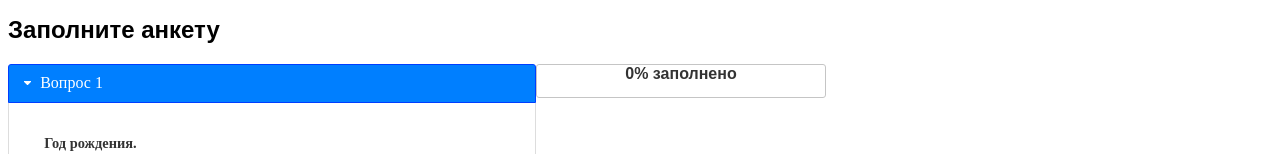
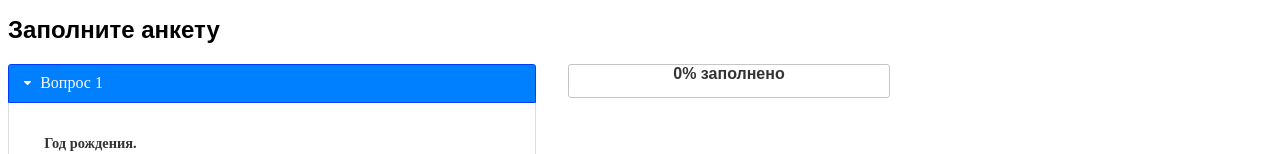
Before and after one commit to Meister17/anketa_shri, a plain HTML site: page index.html in a window 1280 px wide. Shown: the part 179-333 px from the top of the page. Drawn offline with nearby package versions, Linux system fonts and the light colour scheme.

Commit message:
Fix position for progressbar

```diff
--- a/style.css
+++ b/style.css
@@ -41,8 +41,8 @@ p {
 }
 .progress {
   position: fixed;
-  margin-left: 33em;
-  width: 18em;
+  margin-left: 35em;
+  width: 20em;
   height: 2em;
 }
 .progress-label {
```
